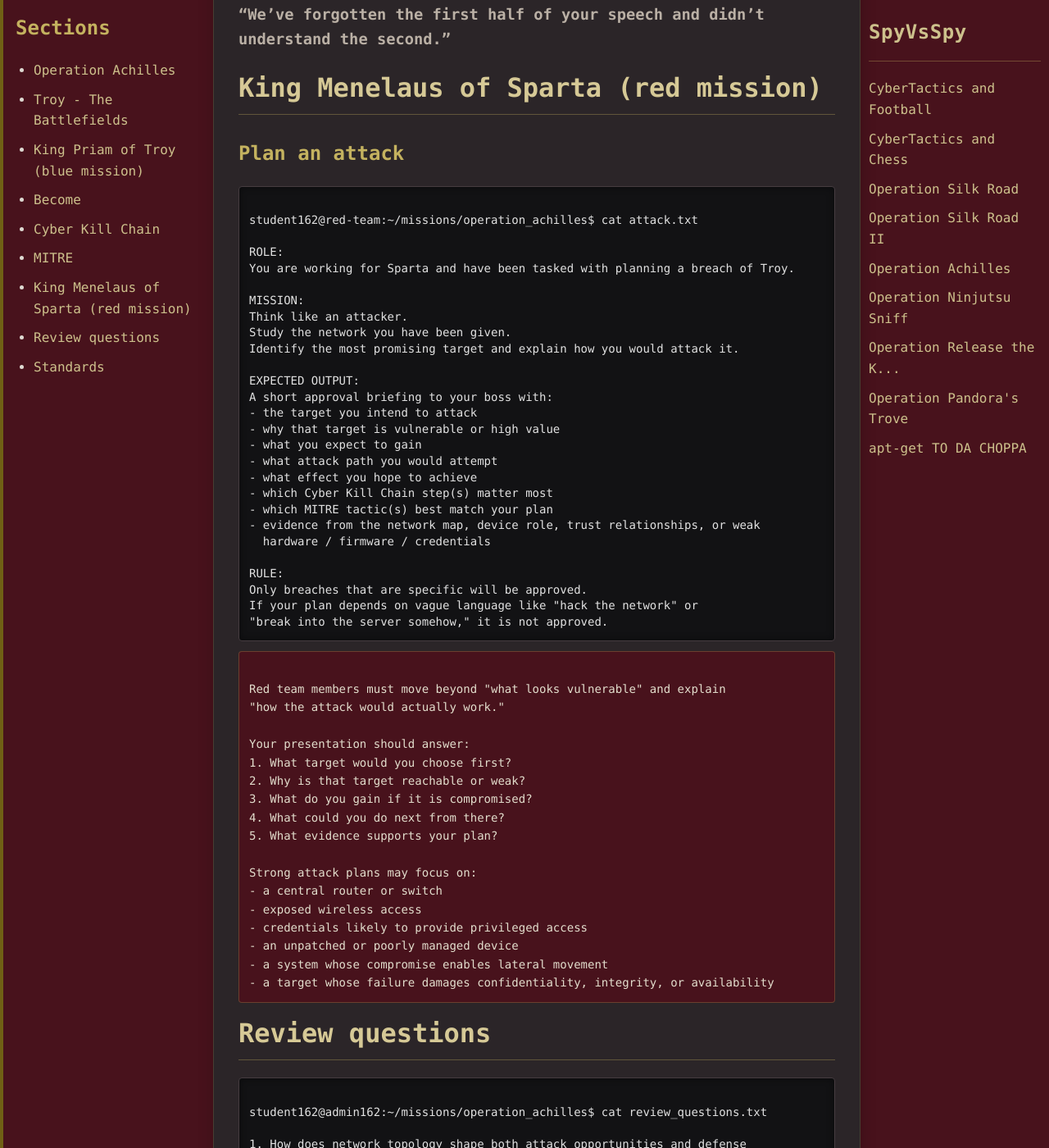
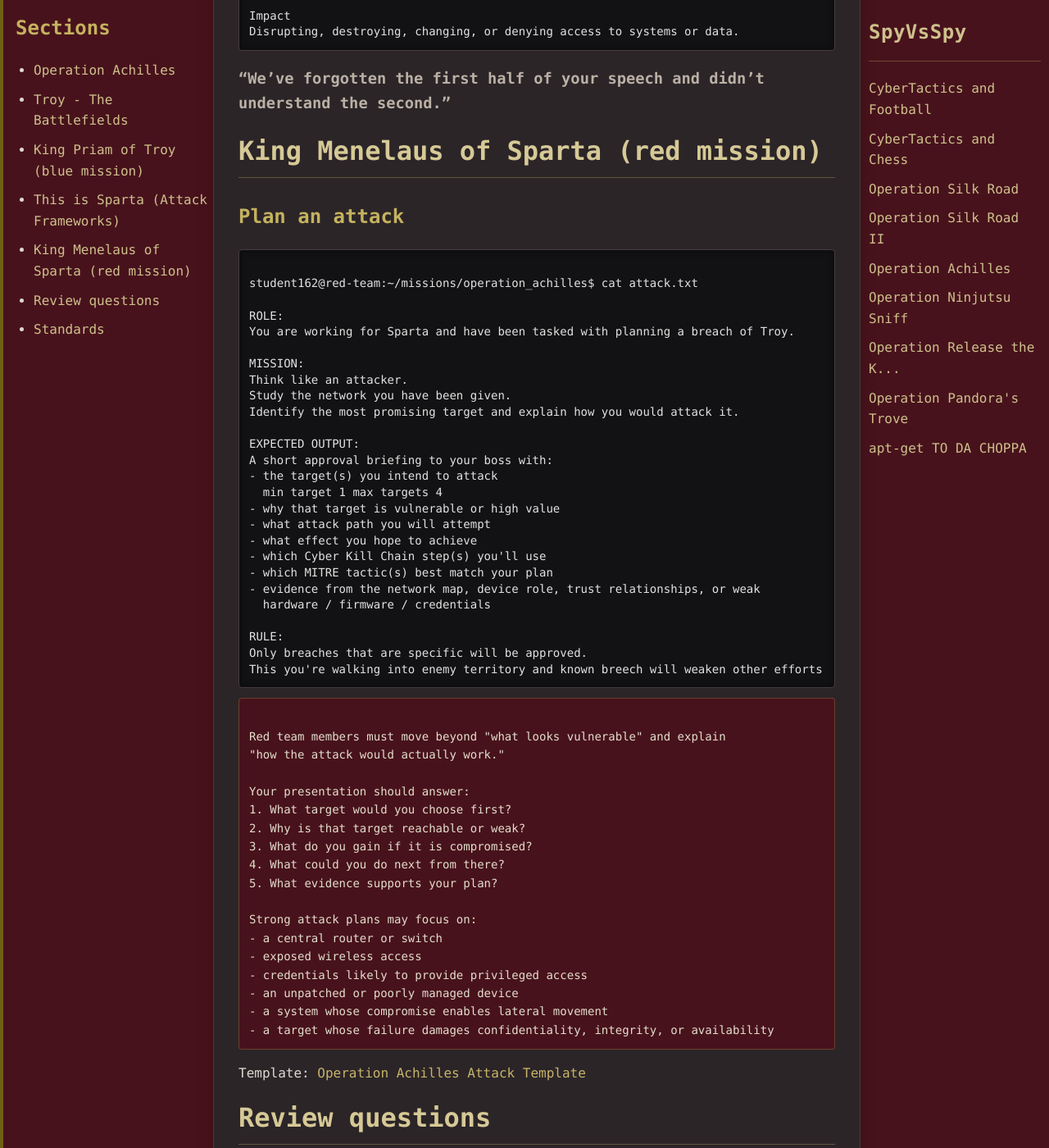
Before and after one commit to jboyce1/SpyVsSpy, a Jekyll site: the page built from OperationAchilles/index.md, in a window 1280 px wide and 1400 px high, scrolled down 6006 px. Shown: the whole window at 82% size. Built offline with Jekyll 4.4.1, drawn with Linux system fonts in a browser that asks for light colours; some of the changed text lies outside the part shown.

Commit message:
Update index.md
Signed-off-by: jboyce1 <79017276+jboyce1@users.noreply.github.com>

```diff
--- a/OperationAchilles/index.md
+++ b/OperationAchilles/index.md
@@ -188,12 +188,12 @@
 - outdated or vulnerable hardware / firmware
 </div>
 
-### Download the template:
-[OperationAchilles-Defend.odp](https://github.com/user-attachments/files/25900462/OperationAchilles-Defend.odp)
+### Template:
+[Operation Achilles Defend Template](https://raw.githubusercontent.com/jboyce1/SpyVsSpy/main/OperationAchilles/OperationAchilles-Defend.odp)
 
-# Become
-# Cyber Kill Chain
-
+# This is Sparta (Attack Frameworks)
+## Cyber Kill Chain
+### "Come back with your shield, or on it."
 <div class="terminal">
 student162@admin162:~/frameworks$ cat cyber_kill_chain.txt
 
@@ -286,20 +287,19 @@
 
 EXPECTED OUTPUT:
 A short approval briefing to your boss with:
-- the target you intend to attack
+- the target(s) you intend to attack
+  min target 1 max targets 4
 - why that target is vulnerable or high value
-- what you expect to gain
-- what attack path you would attempt
+- what attack path you will attempt
 - what effect you hope to achieve
-- which Cyber Kill Chain step(s) matter most
+- which Cyber Kill Chain step(s) you'll use
 - which MITRE tactic(s) best match your plan
 - evidence from the network map, device role, trust relationships, or weak
   hardware / firmware / credentials
 
 RULE:
 Only breaches that are specific will be approved.
-If your plan depends on vague language like "hack the network" or
-"break into the server somehow," it is not approved.
+This you're walking into enemy territory and known breech will weaken other efforts
 </div>
 
 <div class="scroll-box">
@@ -321,6 +321,10 @@
 - a system whose compromise enables lateral movement
 - a target whose failure damages confidentiality, integrity, or availability
 </div>
+
+Template:
+[Operation Achilles Attack Template](https://raw.githubusercontent.com/jboyce1/SpyVsSpy/main/OperationAchilles/OperationAchilles-Attack.odp)
+
 
 # Review questions
 
```
Also changed, not shown: other parts of OperationAchilles/index.md (+2 -1 lines).
